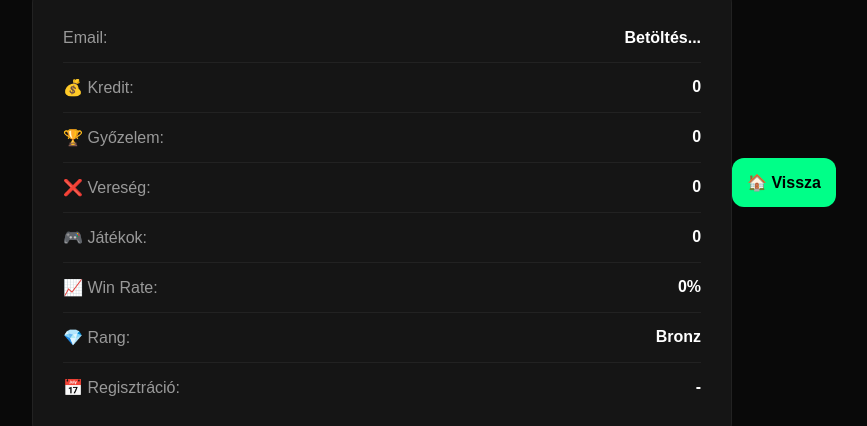
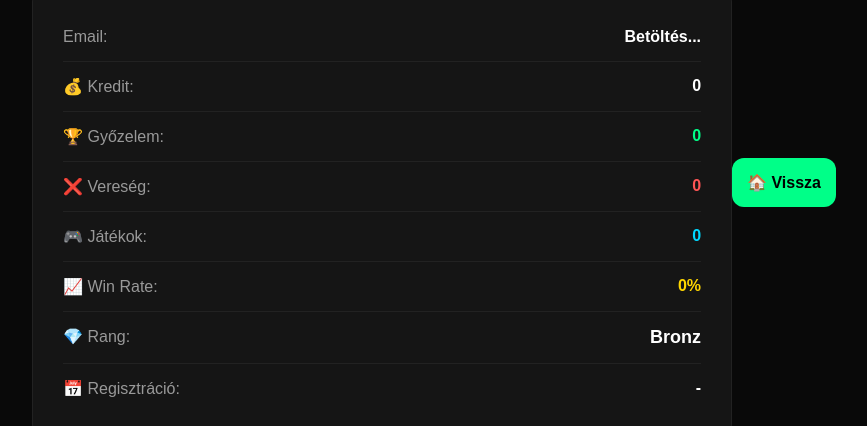
Before and after one commit to hurdabigdawe-bot/gif-shop, a plain HTML site: page profil/index.html in a window 1280 px wide. Shown: the part 230-656 px from the top of the page, without its empty margins (206-1073 px from the left). Drawn offline with Linux system fonts and the light colour scheme; no server answers.

Commit message:
Update style.css

```diff
--- a/profil/style.css
+++ b/profil/style.css
@@ -68,3 +68,23 @@ font-weight:bold;
 .back-btn:hover{
 opacity:.9;
 }
+#wins{
+color:#00ff88;
+}
+
+#losses{
+color:#ff5555;
+}
+
+#winrate{
+color:gold;
+}
+
+#rank{
+font-weight:bold;
+font-size:18px;
+}
+
+#games{
+color:#00d9ff;
+}
```
